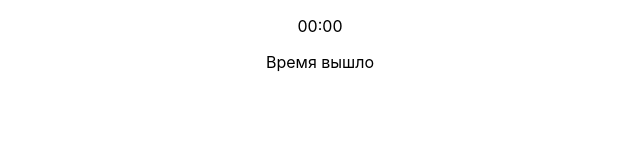
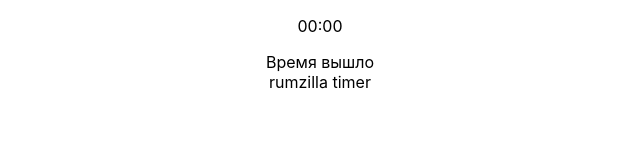
Before and after one commit to Rumzilla/jakshy-jol, a React (Create React App) app: page / in a window 1280 px wide. Shown: the top 162 px of the page, without its empty margins (320-960 px from the left). Built offline with nearby package versions, Linux system fonts and the light colour scheme.

Commit message:
change div

```diff
--- a/src/App.jsx
+++ b/src/App.jsx
@@ -5,6 +5,7 @@
   return (
     <div className="App">
       <CountDown />
+      <div>rumzilla timer</div>
 
     </div>
   );
```
